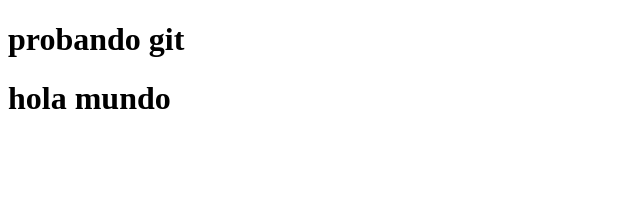
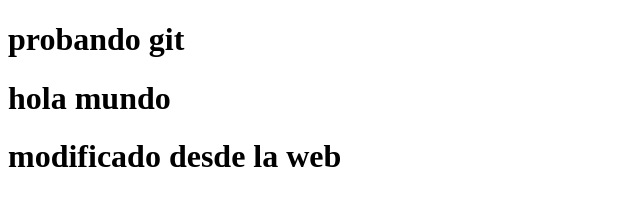
Before and after one commit to ingcristianantunez-svg/Git-hub, a plain HTML site: page index.html in a window 1280 px wide. Shown: the whole page, without its empty margins (0-640 px from the left). Drawn offline with Linux system fonts and the light colour scheme.

Commit message:
Add header for web modification notice

```diff
--- a/index.html
+++ b/index.html
@@ -8,5 +8,6 @@
 <body>
     <h1>probando git</h1>
     <h1>hola mundo</h1>
+    <h1>modificado desde la web</h1>
 </body>
 </html>
```
